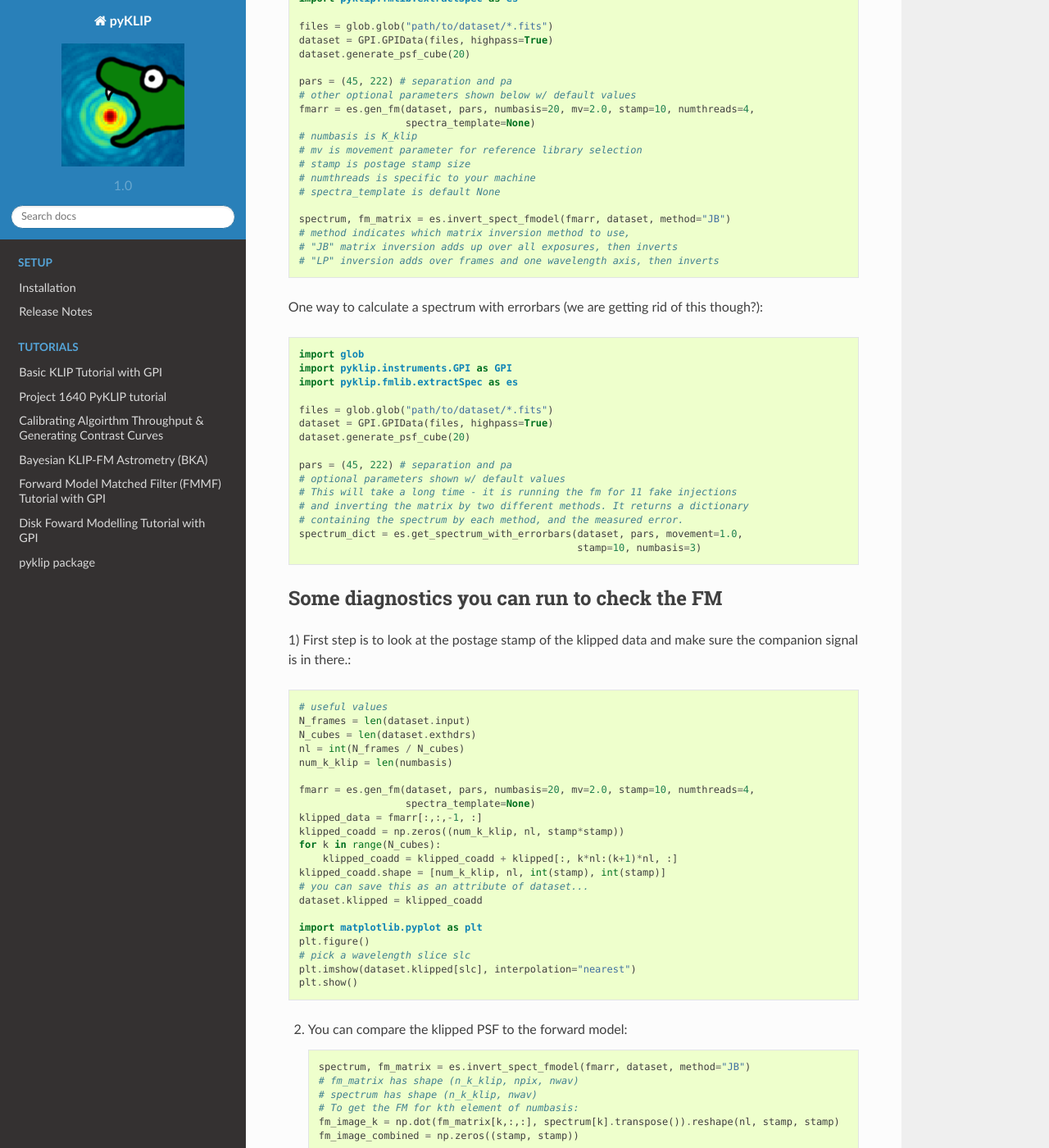
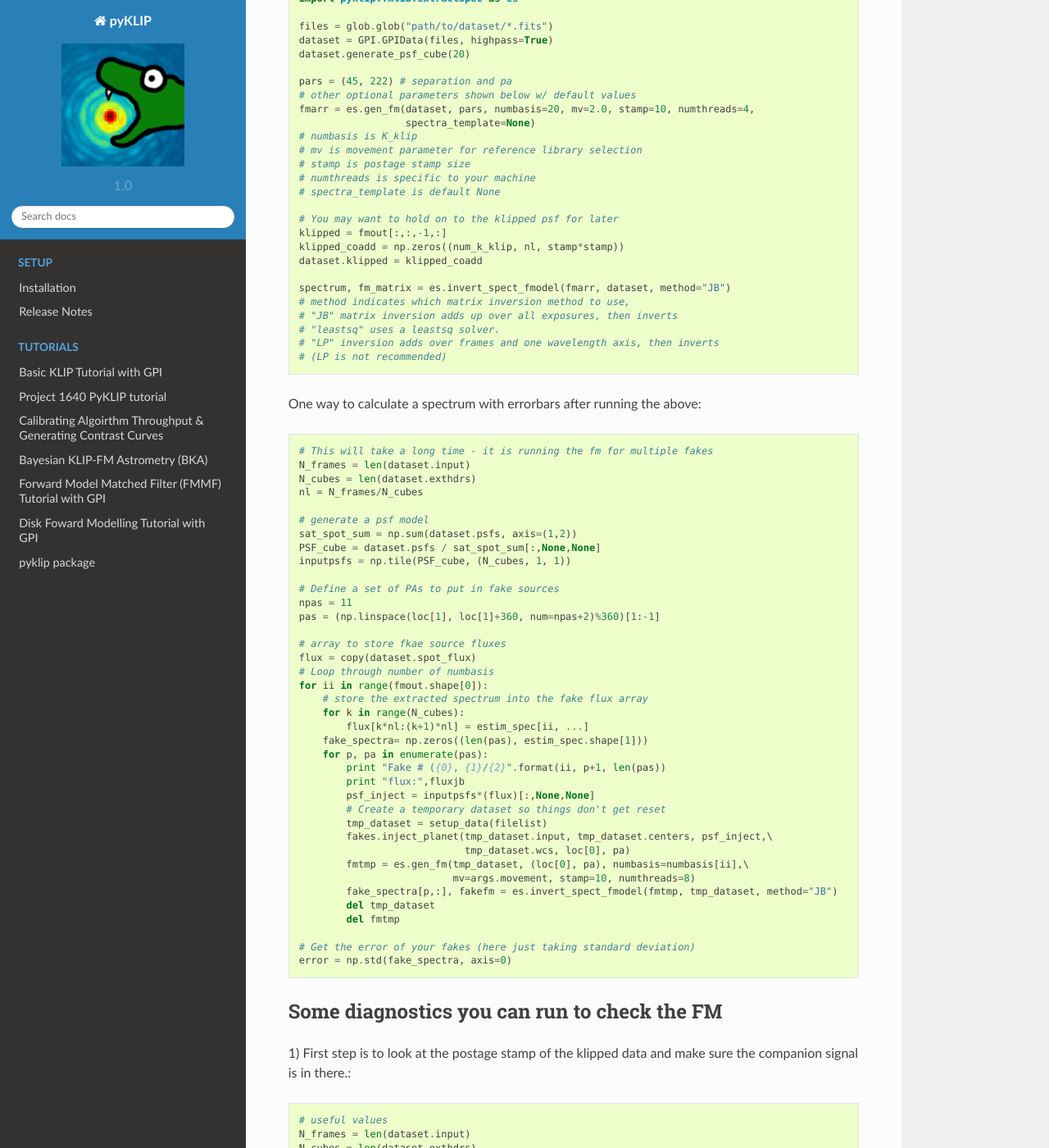
Before and after one commit to UCSB-Exoplanet-Polarimetry-Lab/pyKLIP_NMFJAX, a Sphinx documentation site: the page built from docs/source/fm_spect.rst, in a window 1280 px wide and 1400 px high, scrolled down 536 px. Shown: the whole window at 82% size. Built offline with Sphinx 7.4.7 and the Read the Docs theme 2.0.0, drawn with Linux system fonts in a browser that asks for light colours.

Commit message:
updated documentation reflects latest changes in spectrum extraction.

```diff
--- a/docs/source/fm_spect.rst
+++ b/docs/source/fm_spect.rst
@@ -37,28 +37,58 @@ gen_fm usage::
     # numthreads is specific to your machine
     # spectra_template is default None
 
+    # You may want to hold on to the klipped psf for later
+    klipped = fmout[:,:,-1,:]
+    klipped_coadd = np.zeros((num_k_klip, nl, stamp*stamp))
+    dataset.klipped = klipped_coadd
+
     spectrum, fm_matrix = es.invert_spect_fmodel(fmarr, dataset, method="JB")
     # method indicates which matrix inversion method to use,
     # "JB" matrix inversion adds up over all exposures, then inverts
+    # "leastsq" uses a leastsq solver.
     # "LP" inversion adds over frames and one wavelength axis, then inverts
+    # (LP is not recommended)
 
-One way to calculate a spectrum with errorbars (we are getting rid of this though?)::
+One way to calculate a spectrum with errorbars after running the above::
 
-    import glob
-    import pyklip.instruments.GPI as GPI
-    import pyklip.fmlib.extractSpec as es
+    # This will take a long time - it is running the fm for multiple fakes
+    N_frames = len(dataset.input)
+    N_cubes = len(dataset.exthdrs)
+    nl = N_frames/N_cubes
 
-    files = glob.glob("path/to/dataset/*.fits")
-    dataset = GPI.GPIData(files, highpass=True)
-    dataset.generate_psf_cube(20)
+    # generate a psf model
+    sat_spot_sum = np.sum(dataset.psfs, axis=(1,2))
+    PSF_cube = dataset.psfs / sat_spot_sum[:,None,None]
+    inputpsfs = np.tile(PSF_cube, (N_cubes, 1, 1))
 
-    pars = (45, 222) # separation and pa
-    # optional parameters shown w/ default values
-    # This will take a long time - it is running the fm for 11 fake injections
-    # and inverting the matrix by two different methods. It returns a dictionary
-    # containing the spectrum by each method, and the measured error.
-    spectrum_dict = es.get_spectrum_with_errorbars(dataset, pars, movement=1.0,
-                                                   stamp=10, numbasis=3)
+    # Define a set of PAs to put in fake sources
+    npas = 11
+    pas = (np.linspace(loc[1], loc[1]+360, num=npas+2)%360)[1:-1]
+
+    # array to store fkae source fluxes
+    flux = copy(dataset.spot_flux)
+    # Loop through number of numbasis
+    for ii in range(fmout.shape[0]):
+        # store the extracted spectrum into the fake flux array
+        for k in range(N_cubes):
+            flux[k*nl:(k+1)*nl] = estim_spec[ii, ...]
+        fake_spectra= np.zeros((len(pas), estim_spec.shape[1]))
+        for p, pa in enumerate(pas):
+            print "Fake # ({0}, {1}/{2}".format(ii, p+1, len(pas))
+            print "flux:",fluxjb
+            psf_inject = inputpsfs*(flux)[:,None,None]
+            # Create a temporary dataset so things don't get reset
+            tmp_dataset = setup_data(filelist)
+            fakes.inject_planet(tmp_dataset.input, tmp_dataset.centers, psf_inject,\
+                                tmp_dataset.wcs, loc[0], pa)
+            fmtmp = es.gen_fm(tmp_dataset, (loc[0], pa), numbasis=numbasis[ii],\
+                              mv=args.movement, stamp=10, numthreads=8)
+            fake_spectra[p,:], fakefm = es.invert_spect_fmodel(fmtmp, tmp_dataset, method="JB")
+            del tmp_dataset
+            del fmtmp
+
+    # Get the error of your fakes (here just taking standard deviation)
+    error = np.std(fake_spectra, axis=0)
 
 
 Some diagnostics you can run to check the FM
```
